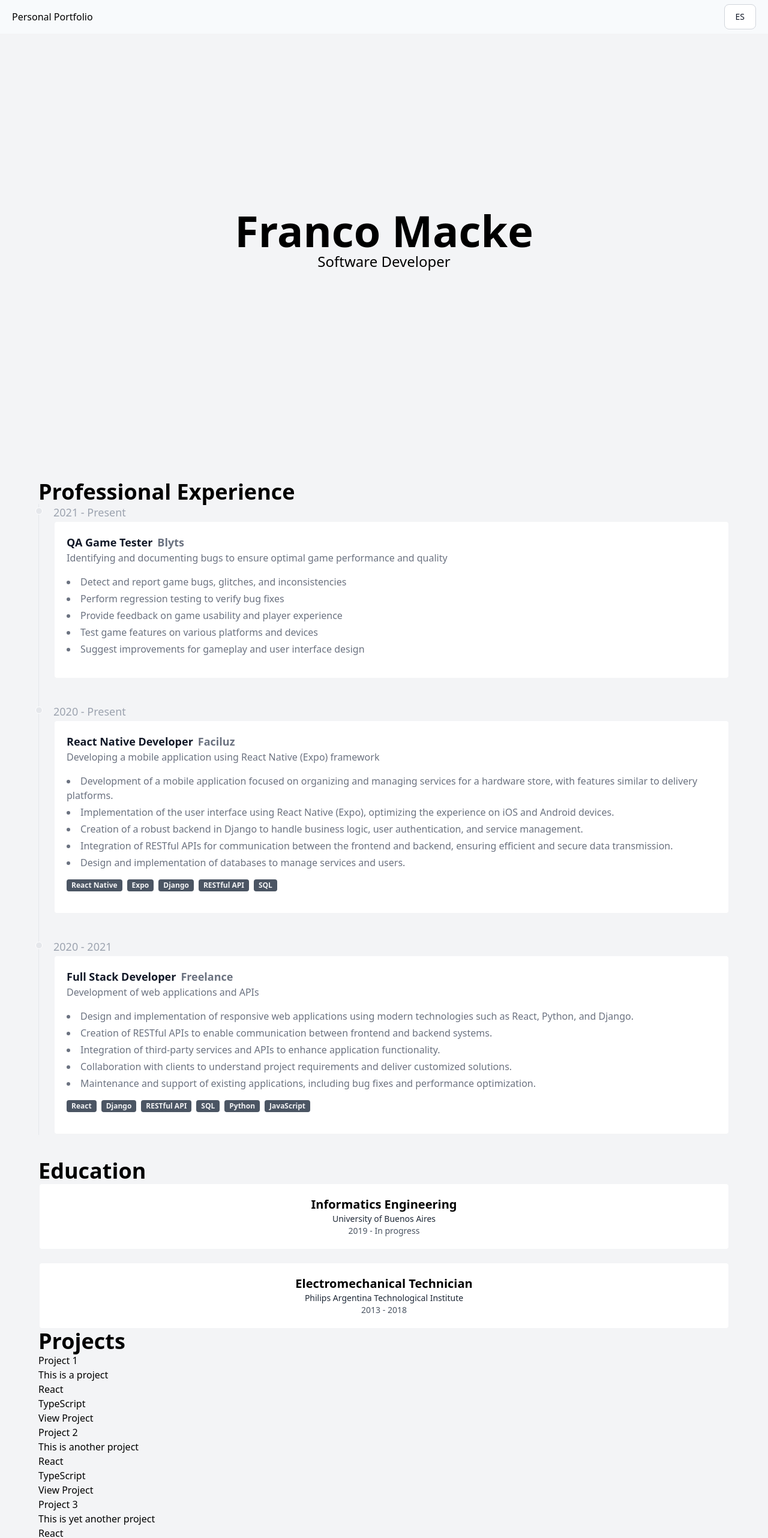
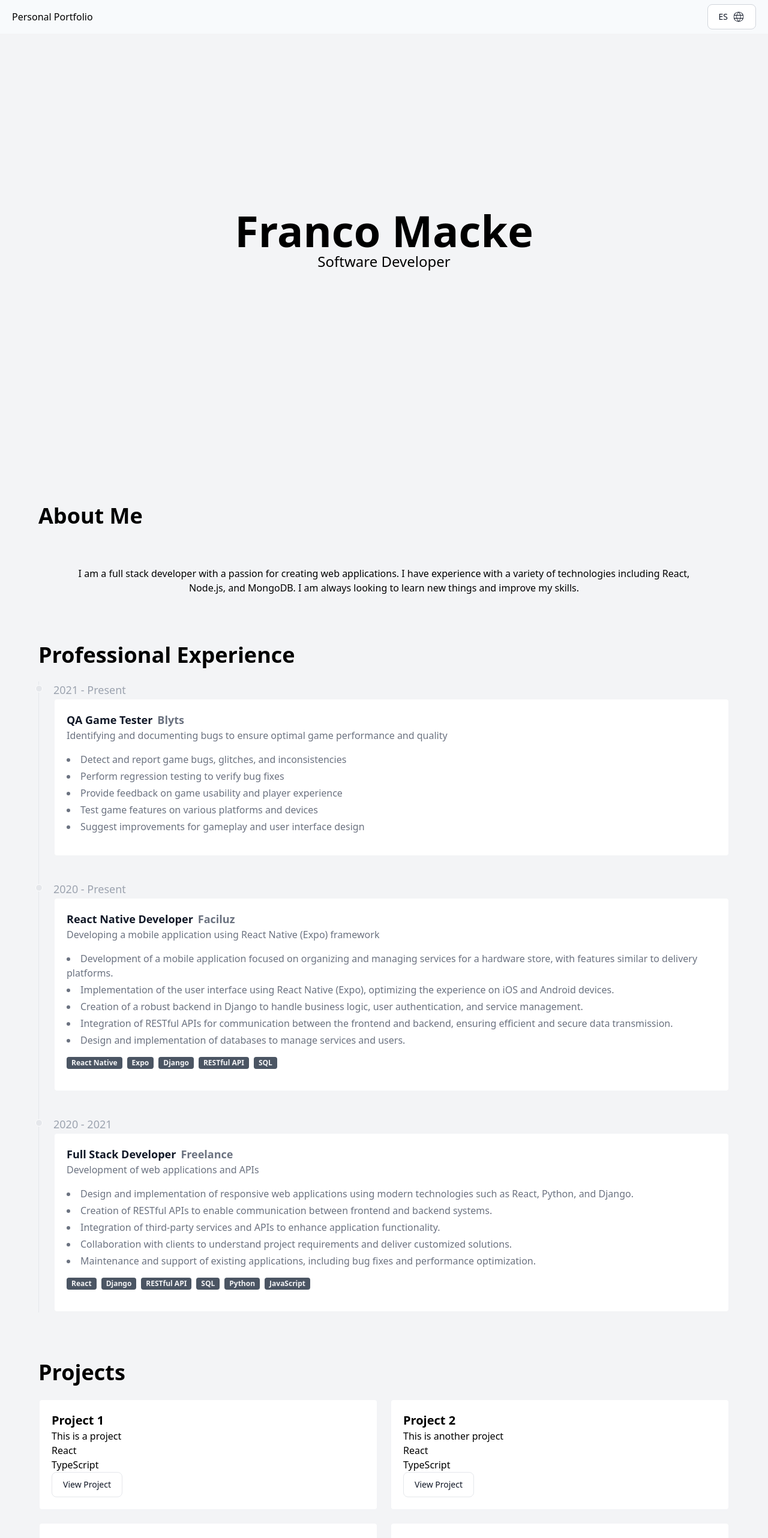
Before and after one commit to franmacke/portfolio, a React (Create React App) app: page / in a window 1280 px wide. Shown: the top 2564 px of the page at 60% size. Built offline with nearby package versions, Linux system fonts and the light colour scheme.

Commit message:
Add AboutMe and Footer components, enhance layout, and integrate analytics

```diff
--- a/package.json
+++ b/package.json
@@ -3,6 +3,7 @@
   "version": "0.1.0",
   "private": true,
   "dependencies": {
+    "@react-spring/web": "^9.7.5",
     "@testing-library/jest-dom": "^5.14.1",
     "@testing-library/react": "^13.0.0",
     "@testing-library/user-event": "^13.2.1",
@@ -10,6 +11,7 @@
     "@types/node": "^16.7.13",
     "@types/react": "^18.0.0",
     "@types/react-dom": "^18.0.0",
+    "@vercel/analytics": "^1.3.2",
     "flowbite-react": "^0.10.2",
     "i18next": "^23.16.5",
     "porfolio": "file:",
--- /dev/null
+++ b/src/components/AboutMe.tsx
@@ -0,0 +1,18 @@
+import Section from "./Section";
+
+
+
+
+const AboutMe = () => {
+    return (
+        <Section title="About Me">
+            <div className="p-10">
+                <p>
+                    I am a full stack developer with a passion for creating web applications. I have experience with a variety of technologies including React, Node.js, and MongoDB. I am always looking to learn new things and improve my skills.
+                </p>
+            </div>
+        </Section>
+    )
+}
+
+export default AboutMe;
--- a/src/components/Contact.tsx
+++ b/src/components/Contact.tsx
@@ -1,7 +1,8 @@
 import { useTranslation } from "react-i18next";
 import Section from "./Section"
-
-
+import { Button } from "flowbite-react";
+import { FaLinkedin, FaGithub } from "react-icons/fa";
+import { SiGmail } from "react-icons/si";
 
 
 const Contact = () => {
@@ -11,6 +12,33 @@ const Contact = () => {
     return (
         <Section title={t("contact.title")}>
 
+            <div className="flex space-x-4 p-10">
+                <a href="https://www.linkedin.com/in/franco-macke/" target="_blank" rel="noreferrer">
+                    <Button className="font-bold">
+                        <div className="flex gap-2">
+                            <FaLinkedin size={20} />
+                            LinkedIn
+                        </div>
+                    </Button>
+                </a>
+                <a href="mailto:fmacke10@gmail.com">
+                    <Button className="font-bold" color="red">
+                        <div className="flex gap-2">
+                            <SiGmail size={20} />
+                            Email
+                        </div>
+                    </Button>
+                </a>
+                <a href="https://github.com/franmacke" target="_blank" rel="noreferrer">
+                    <Button className="font-bold" color="gray">
+                        <div className="flex gap-2">
+                            <FaGithub size={20} />
+                            GitHub
+                        </div>
+                    </Button>
+                </a>
+
+            </div>
         </Section>
     )
 }
--- /dev/null
+++ b/src/components/Footer.tsx
@@ -0,0 +1,21 @@
+import { Footer } from "flowbite-react"
+import { BsGithub, BsLinkedin } from "react-icons/bs";
+
+
+
+const BottomPage = () => {
+
+    return (
+        <Footer className="h-52 p-20">
+            <div className="w-full sm:flex sm:items-center sm:justify-between">
+                <Footer.Copyright href="#" by="Franco Macke" year={2024} />
+                <div className="mt-4 flex space-x-6 sm:mt-0 sm:justify-center">
+                    <Footer.Icon href="https://github.com/franmacke" icon={BsGithub} target="_" />
+                    <Footer.Icon href="https://www.linkedin.com/in/franco-macke/" icon={BsLinkedin} target="_" />
+                </div>
+            </div>
+        </Footer>
+    )
+}
+
+export default BottomPage;
--- a/src/components/Header.tsx
+++ b/src/components/Header.tsx
@@ -1,6 +1,6 @@
 import { Button } from 'flowbite-react';
 import { useTranslation } from 'react-i18next';
-
+import { CiGlobe } from "react-icons/ci";
 
 const Header = () => {
     const { i18n } = useTranslation();
@@ -13,7 +13,7 @@ const Header = () => {
     };
 
     return (
-        <header className="w-full h-14 fixed bg-slate-50">
+        <header className="w-full h-14 fixed bg-slate-50 z-10">
             <div className="w-full h-full flex justify-between items-center p-5">
                 <div>
                     <h1>Personal Portfolio</h1>
@@ -21,7 +21,10 @@ const Header = () => {
 
                 <div>
                     <Button onClick={changeLanguage} color="light">
-                        {currentLanguage === 'en' ? 'ES' : 'EN'}
+                        <div className='flex gap-2'>
+                            {currentLanguage === 'en' ? 'ES' : 'EN'}
+                            <CiGlobe size={20}/>
+                        </div>
                     </Button>
                 </div>
             </div>
--- a/src/components/Layout.tsx
+++ b/src/components/Layout.tsx
@@ -1,3 +1,4 @@
+import BottomPage from "./Footer";
 import Header from "./Header";
 
 
@@ -13,6 +14,8 @@ const Layout = ({ children }: { children: React.ReactNode }) => {
                     { children }
                 </div>
             </div>
+
+            <BottomPage />
         </div>
     )
 }
--- a/src/components/ProjectInfo.tsx
+++ b/src/components/ProjectInfo.tsx
@@ -1,20 +1,26 @@
 import { ProjectProps } from "src/props/ProjectProps";
+import Card from "./Card";
+import { Button } from "flowbite-react";
 
 
 const ProjectInfo = ({ project } : { project: ProjectProps } ) => {
 
     return (
+        <Card>
             <div className="text-left">
-            <h2>{project.title}</h2>
+                <h2 className="text-xl font-bold">{project.title}</h2>
                 <p>{project.description}</p>
                 <ul>
                     {project.technologies.map((tech, index) => (
                         <li key={index}>{tech}</li>
                     ))}
                 </ul>
-            <a href={project.link} target="_blank" rel="noreferrer">View Project</a>
 
+                <a href={project.link} target="_blank" rel="noreferrer">
+                    <Button color="gray">View Project</Button>
+                </a>
             </div>
+        </Card>
     )
 }
 
--- a/src/components/Projects.tsx
+++ b/src/components/Projects.tsx
@@ -33,7 +33,7 @@ const projectList: ProjectProps[] = [
 const Projects = () => {
     return (
         <Section title="Projects">
-            <div className="flex-col">
+            <div className="grid grid-cols-2 gap-5">
                 { projectList.map((project, index) => (
                     <ProjectInfo key={index} project={project} />
                 )) }
--- a/src/components/Section.tsx
+++ b/src/components/Section.tsx
@@ -2,8 +2,9 @@
 
 const Section = ({ children, title } : { children?: React.ReactNode, title: string}) => {
     return (
-        <div className="w-full">
+        <div className="w-full pt-10">
             <h1 className="text-4xl font-bold text-left">{ title }</h1>
+            <div className="p-3"/>
             { children }
         </div>
     )
--- a/src/index.tsx
+++ b/src/index.tsx
@@ -2,6 +2,7 @@ import React from 'react';
 import ReactDOM from 'react-dom/client';
 import './index.css';
 import App from './App';
+import { Analytics } from '@vercel/analytics/react';
 
 const root = ReactDOM.createRoot(
   document.getElementById('root') as HTMLElement
@@ -9,5 +10,6 @@ const root = ReactDOM.createRoot(
 root.render(
   <React.StrictMode>
     <App />
+    <Analytics />
   </React.StrictMode>
 );
--- a/src/screens/Home.tsx
+++ b/src/screens/Home.tsx
@@ -4,6 +4,7 @@ import Layout from "src/components/Layout";
 import Experience from "src/components/Experience";
 import Presentation from "src/components/Presentation";
 import Projects from "src/components/Projects";
+import AboutMe from "src/components/AboutMe";
 
 
 const HomeScreen = () => {
@@ -11,9 +12,10 @@ const HomeScreen = () => {
     return (
         <Layout>
             <Presentation />
+            <AboutMe />
             <Experience />
+            <Projects />
             <Education />
-            <Projects />
             <Contact />
         </Layout>
     )
```
Also changed, not shown: 1 other file (tests, documents, lock files or other folders). Lines whose indentation alone changed are shown as unchanged.
